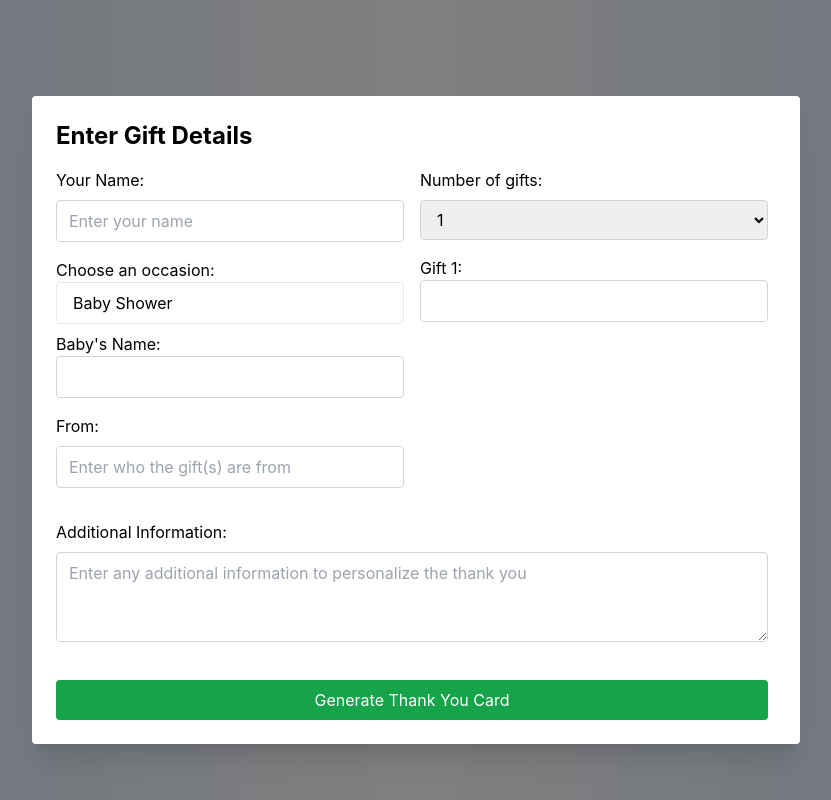
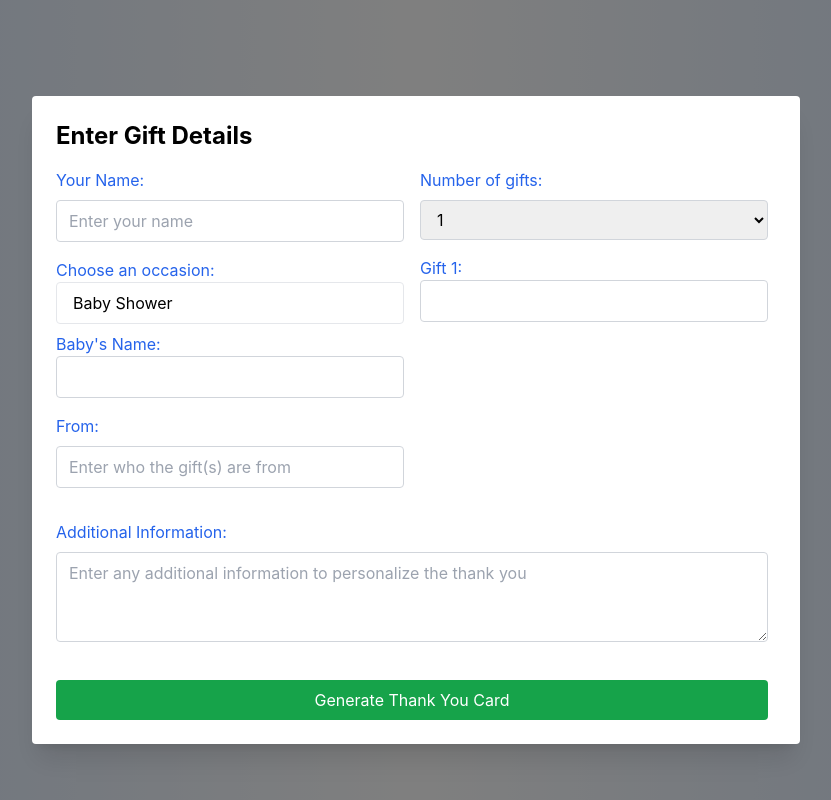
Before and after one commit to rc-iv/thankyou, a React (Create React App) app: page / in a window 1280 px wide. Both pictures are taken after a click on the button "Start Generating". Shown: the whole page, without its empty margins (224-1055 px from the left). Built offline with nearby package versions, Linux system fonts and the light colour scheme.

Commit message:
more style changes, adjusted color of labels

```diff
--- a/src/LandingPage.js
+++ b/src/LandingPage.js
@@ -147,7 +147,7 @@ const LandingPage = () => {
                             <div className="md:flex md:space-x-4">
                                 <div className="mb-4 md:w-1/2">
                                     <div className="mb-4">
-                                        <label htmlFor="userName" className="block mb-2">
+                                        <label htmlFor="userName" className="block mb-2 text-blue-600">
                                             Your Name:
                                         </label>
                                         <input
@@ -168,7 +168,7 @@ const LandingPage = () => {
                                     />
                                     {/* Giver Name input */}
                                     <div className="mb-4">
-                                        <label htmlFor="giverName" className="block mb-2">
+                                        <label htmlFor="giverName" className="block mb-2 text-blue-600">
                                             From:
                                         </label>
                                         <input
@@ -185,7 +185,7 @@ const LandingPage = () => {
                                 <div className="mb-4 md:w-1/2">
                                     {/* Number of gifts input */}
                                     <div className="mb-4">
-                                        <label htmlFor="numOfGifts" className="block mb-2">
+                                        <label htmlFor="numOfGifts" className="block mb-2 text-blue-600">
                                             Number of gifts:
                                         </label>
                                         <select
@@ -206,14 +206,14 @@ const LandingPage = () => {
                             </div>
                             {/* Additional Information input */}
                             <div className="mb-4">
-                                <label htmlFor="additionalInfo" className="block mb-2">
+                                <label htmlFor="additionalInfo" className="block mb-2 text-blue-600">
                                     Additional Information:
                                 </label>
                                 <textarea
                                     id="additionalInfo"
                                     value={additionalInfo}
                                     onChange={(e) => setAdditionalInfo(e.target.value)}
-                                    className="w-full px-3 py-2 border border-gray-300 rounded"
+                                    className="w-full px-3 py-2 border border-gray-300 rounded text-black"
                                     placeholder="Enter any additional information to personalize the thank you"
                                     rows={3}
                                 />
--- a/src/OccasionDropdown.js
+++ b/src/OccasionDropdown.js
@@ -8,7 +8,7 @@ function OccasionDropdown({ onOccasionChange, babyName, setBabyName, giverName,
     if (occasion === 'baby shower') {
       return (
         <div className="mt-2">
-          <label htmlFor="babyName">Baby's Name:</label>
+          <label className="text-blue-600" htmlFor="babyName">Baby's Name:</label>
           <input
             id="babyName"
             type="text"
@@ -27,7 +27,7 @@ function OccasionDropdown({ onOccasionChange, babyName, setBabyName, giverName,
 
   return (
     <div className={styles.occasionDropdown}>
-      <label htmlFor="occasion">Choose an occasion:</label>
+      <label className="text-blue-600" htmlFor="occasion">Choose an occasion:</label>
       <select
         id="occasion"
         className={styles.occasionSelect}
--- a/src/components/GiftInput/GiftInput.js
+++ b/src/components/GiftInput/GiftInput.js
@@ -6,7 +6,7 @@ const GiftInput = ({ numOfGifts, gifts, setGifts }) => {
     for (let i = 0; i < numOfGifts; i++) {
       inputs.push(
         <div key={i} className="mt-2">
-          <label htmlFor={`gift${i + 1}`}>Gift {i + 1}:</label>
+          <label className="text-blue-600" htmlFor={`gift${i + 1}`}>Gift {i + 1}:</label>
           <input
             id={`gift${i + 1}`}
             type="text"
```
